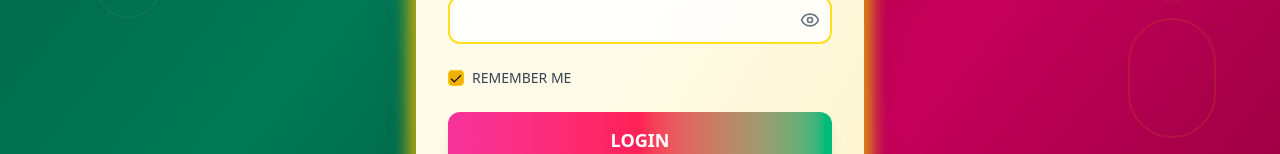
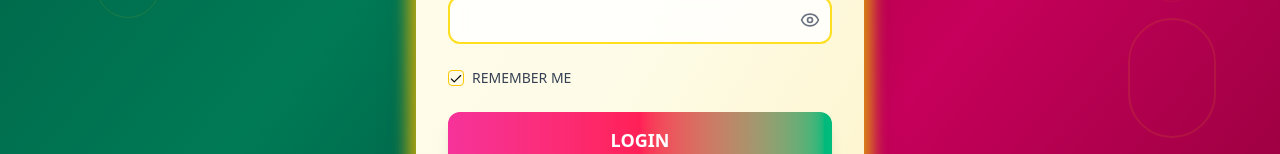
Before and after one commit to KARTHIKganesh256/skil-city, a Next.js app: page /login in a window 1280 px wide. Both pictures are taken after a click on the checkbox 456 px from the left and 509 px from the top of the page. Shown: the part 431-585 px from the top of the page. Built offline with nearby package versions, Linux system fonts and the light colour scheme; a web font is replaced by a local one.

Commit message:
Fix checkbox component to remove Radix dependency

```diff
--- a/src/components/ui/checkbox.tsx
+++ b/src/components/ui/checkbox.tsx
@@ -1,30 +1,41 @@
 "use client"
 
 import * as React from "react"
-import * as CheckboxPrimitive from "@radix-ui/react-checkbox"
 import { Check } from "lucide-react"
-
 import { cn } from "@/lib/utils"
 
-const Checkbox = React.forwardRef<
-  React.ElementRef<typeof CheckboxPrimitive.Root>,
-  React.ComponentPropsWithoutRef<typeof CheckboxPrimitive.Root>
->(({ className, ...props }, ref) => (
-  <CheckboxPrimitive.Root
+interface CheckboxProps {
+  checked?: boolean
+  onCheckedChange?: (checked: boolean) => void
+  className?: string
+  id?: string
+}
+
+const Checkbox = React.forwardRef<HTMLButtonElement, CheckboxProps>(
+  ({ className, checked = false, onCheckedChange, id, ...props }, ref) => {
+    return (
+      <button
+        type="button"
+        role="checkbox"
+        aria-checked={checked}
         ref={ref}
         className={cn(
-      "peer h-4 w-4 shrink-0 rounded-sm border border-primary ring-offset-background focus-visible:outline-none focus-visible:ring-2 focus-visible:ring-ring focus-visible:ring-offset-2 disabled:cursor-not-allowed disabled:opacity-50 data-[state=checked]:bg-primary data-[state=checked]:text-primary-foreground",
+          "peer h-4 w-4 shrink-0 rounded-sm border border-primary ring-offset-background focus-visible:outline-none focus-visible:ring-2 focus-visible:ring-ring focus-visible:ring-offset-2 disabled:cursor-not-allowed disabled:opacity-50",
+          checked && "bg-primary text-primary-foreground",
           className
         )}
+        onClick={() => onCheckedChange?.(!checked)}
         {...props}
       >
-    <CheckboxPrimitive.Indicator
-      className={cn("flex items-center justify-center text-current")}
-    >
+        {checked && (
+          <div className="flex items-center justify-center text-current">
             <Check className="h-4 w-4" />
-    </CheckboxPrimitive.Indicator>
-  </CheckboxPrimitive.Root>
-))
-Checkbox.displayName = CheckboxPrimitive.Root.displayName
+          </div>
+        )}
+      </button>
+    )
+  }
+)
+Checkbox.displayName = "Checkbox"
 
 export { Checkbox }
```
Lines whose indentation alone changed are shown as unchanged.
